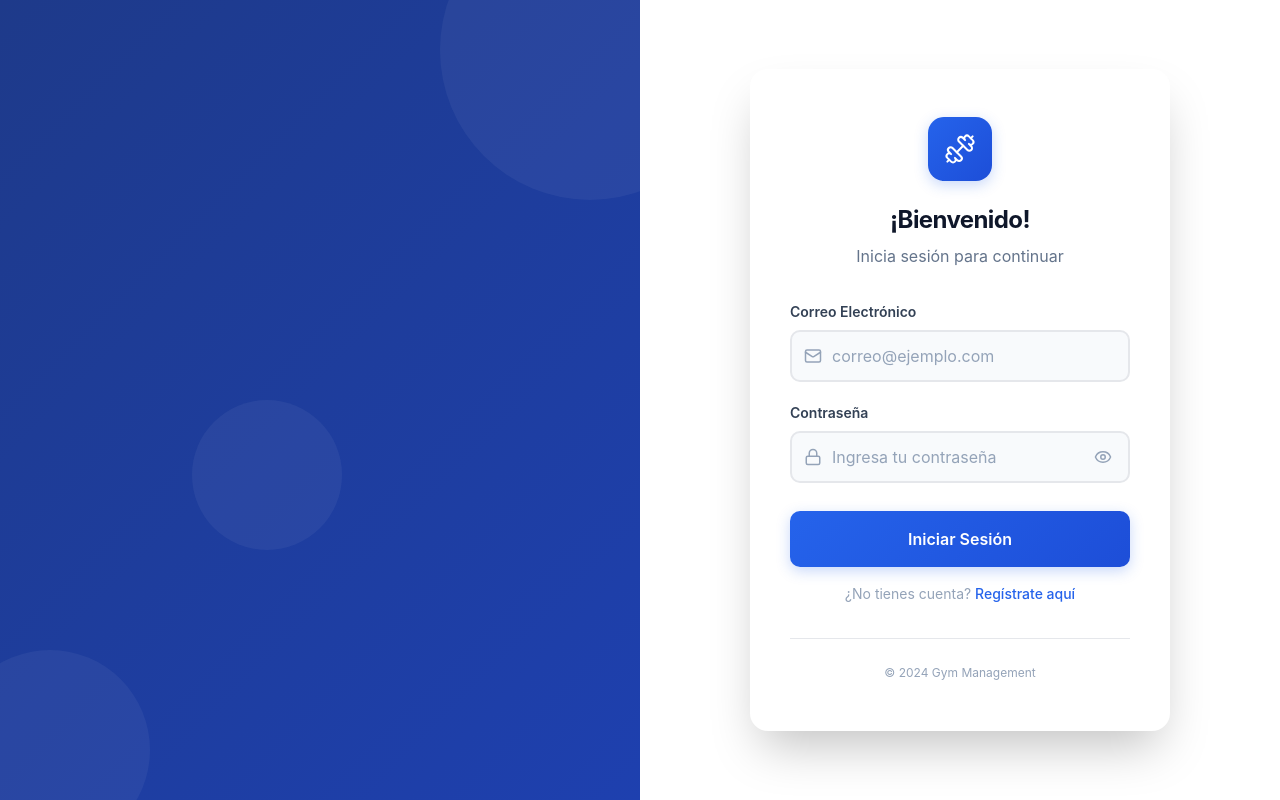
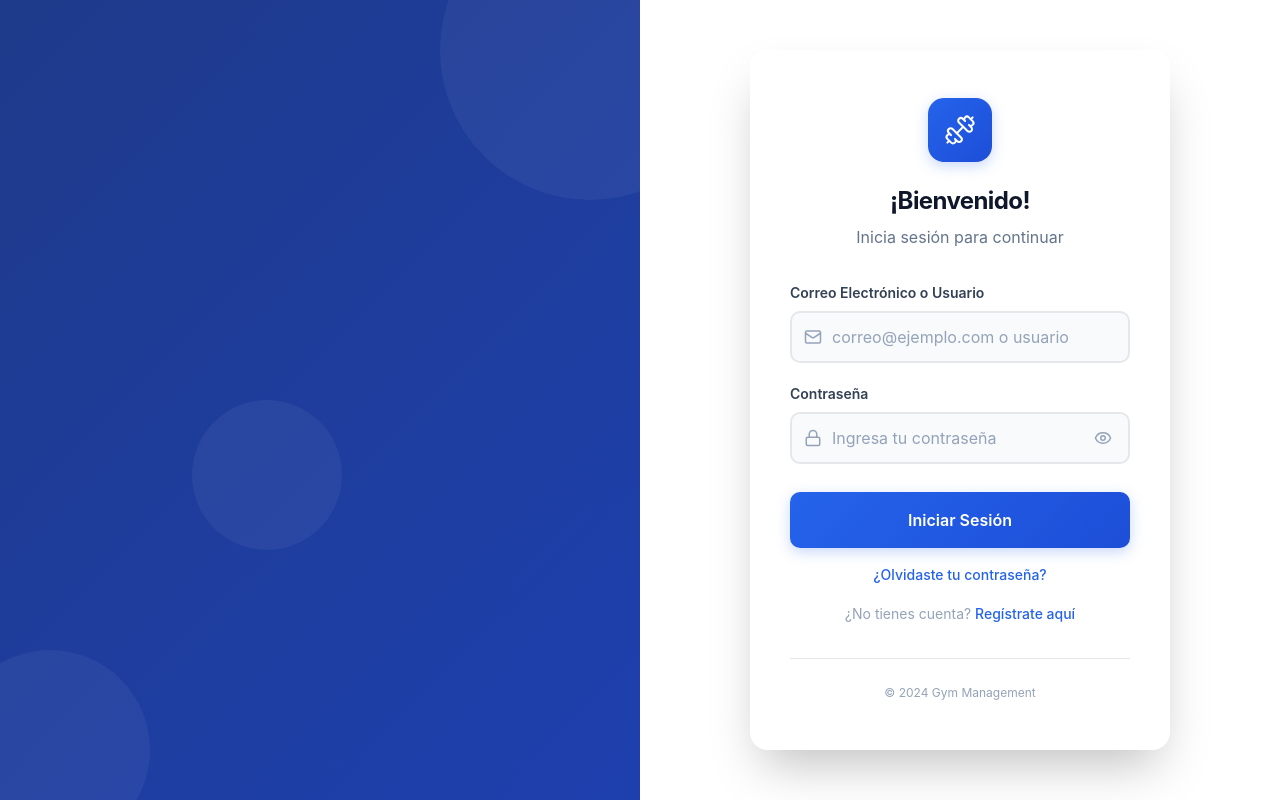
Before and after one commit to Dennis-9430/gym-management, a React (Vite) app: page / in a window 1280 px wide. Built offline with nearby package versions, Linux system fonts and the light colour scheme.

Commit message:
fix(login): mejorar label y backward compatibility con demos

```diff
--- a/src/pages/Login.tsx
+++ b/src/pages/Login.tsx
@@ -167,18 +167,18 @@ const Login = () => {
 
 <div className="login__field">
               <label htmlFor="email" className="login__label">
-                Correo Electrónico
+                Correo Electrónico o Usuario
               </label>
               <div className={`login__input-wrapper ${fieldErrors.email ? "login__input-wrapper--error" : ""}`}>
                 <Mail size={18} className="login__input-icon" />
                 <input
                   id="email"
                   className="login__input"
-                  type="email"
-                  placeholder="correo@ejemplo.com"
+                  type="text"
+                  placeholder="correo@ejemplo.com o usuario"
                   value={email}
                   onChange={handleEmailChange}
-                  autoComplete="email"
+                  autoComplete="username"
                   disabled={isLoading || isDemoSession}
                 />
               </div>
@@ -258,6 +258,18 @@ const Login = () => {
 
           <div className="login__register">
             <p>
+              <a
+                href="#"
+                onClick={(e) => {
+                  e.preventDefault();
+                  alert("Funcionalidad en desarrollo. Contacta al administrador.");
+                }}
+                className="login__forgot"
+              >
+                ¿Olvidaste tu contraseña?
+              </a>
+            </p>
+            <p>
               ¿No tienes cuenta? <Link to="/register">Regístrate aquí</Link>
             </p>
           </div>
```
